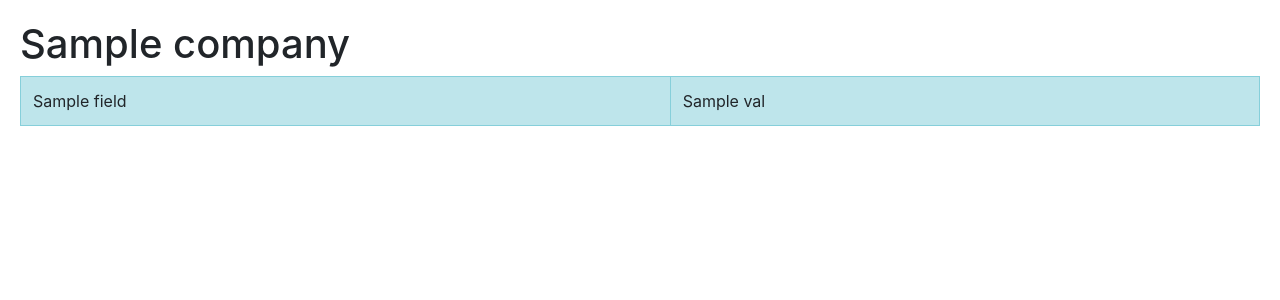
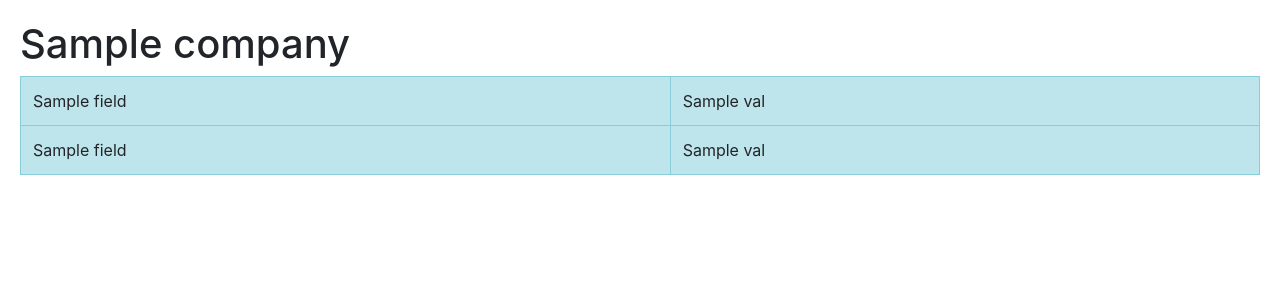
Before and after one commit to diliplakshya/portfolio, a Django app: template home/templates/home/professional_experience.html in a window 1280 px wide. Shown: the part 56-356 px from the top of the page. Run offline with Django 3.2, Linux system fonts and the light colour scheme; the template is opened without the code that fills it: most values are stand-ins (such as "Sample title", 1, 10 or a date in 2020); some libraries are stand-ins or nearby versions.

```diff
--- a/home/templates/home/professional_experience.html
+++ b/home/templates/home/professional_experience.html
@@ -8,11 +8,19 @@
         <table class="table table-bordered table-hover">
           <tbody>
             {% for project in projects %}
+              {% for field, val in company %}
+                <div>
+                  <tr class="table-info">
+                    <td>{{ field }}</td>
+                    <td>{{ val}}</td>
+                  </tr>
+                </div>
+              {% endfor %}
               {% for field, val in project %}
                 <div>
                   <tr class="table-info">
                     <td>{{ field }}</td>
-                    <td>{{ val }}</td>
+                    <td>{{ val|linebreaksbr}}</td>
                   </tr>
                 </div>
               {% endfor %}
```
Also changed, not shown: home/models.py (+6 -4 lines), home/migrations/0008_auto_20200726_1103.py (added).
